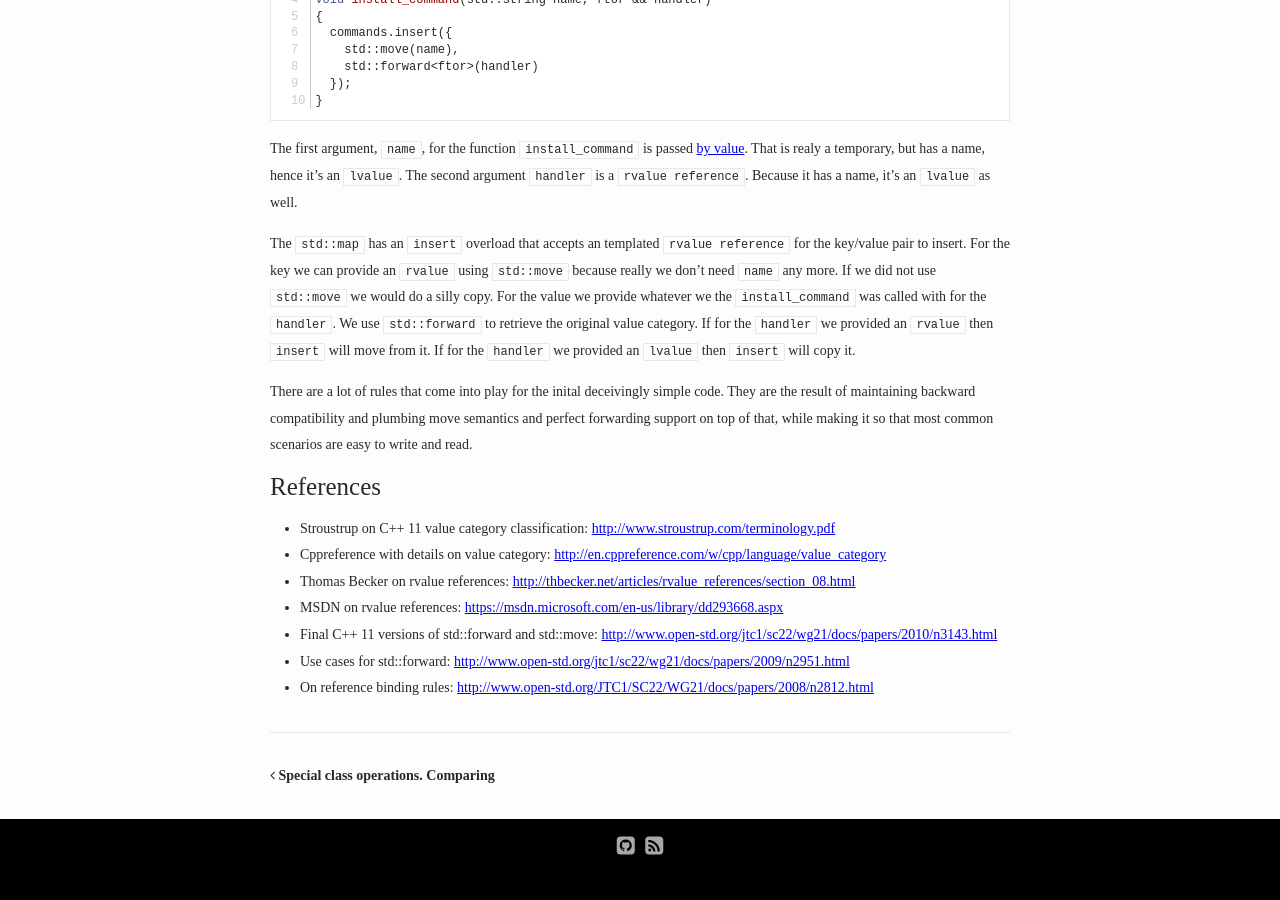
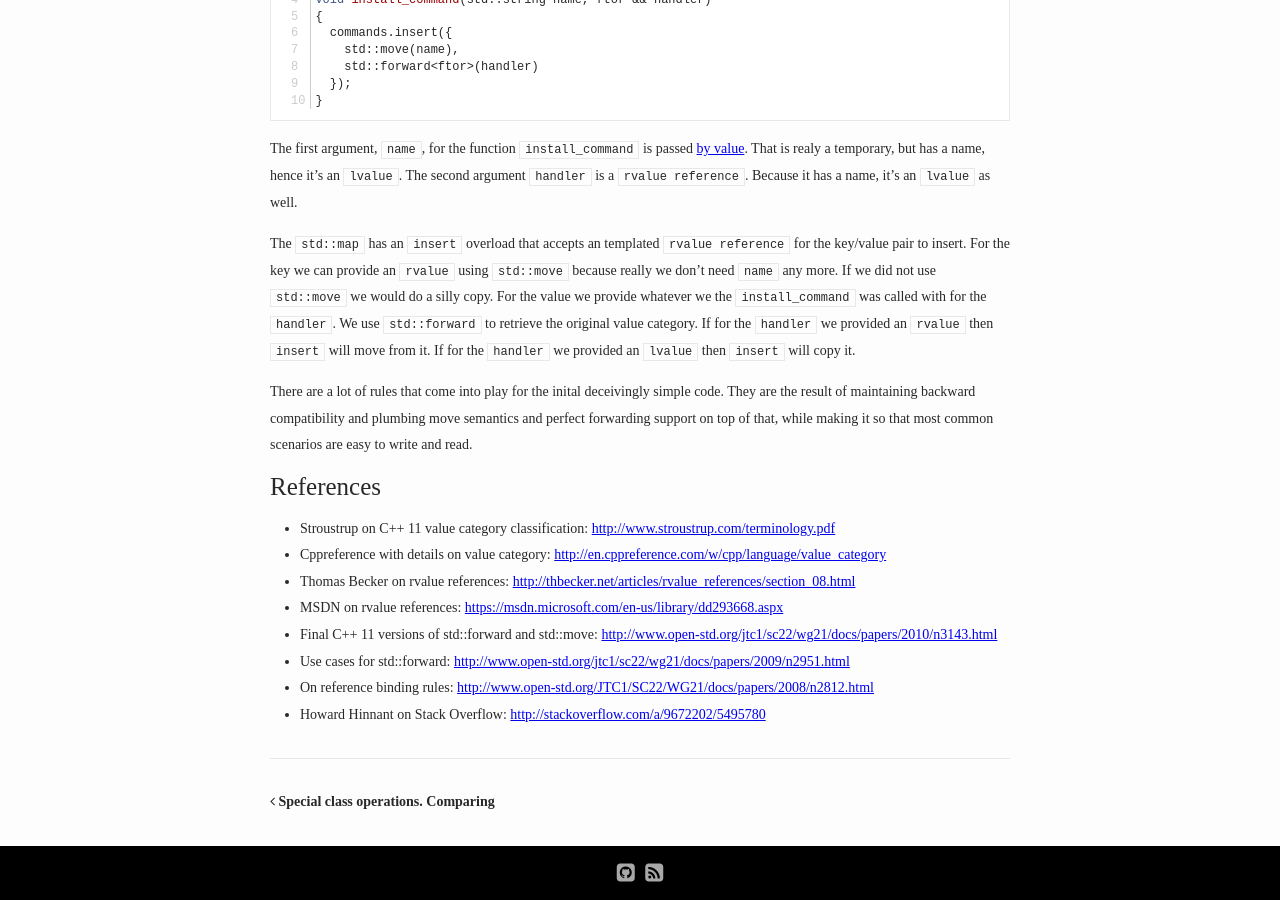
Before and after one commit to bajamircea/bajamircea.github.io, a Jekyll site: the page built from _posts/2016-04-07-move-forward.markdown, in a window 1280 px wide and 900 px high, scrolled down 7498 px. Built offline with Jekyll 4.4.1, drawn with Linux system fonts in a browser that asks for light colours; nearby versions of some CDN libraries; before the commit the page ends 8372 px from its top, so only the background shows below that.

Commit message:
Reference

```diff
--- a/_posts/2016-04-07-move-forward.markdown
+++ b/_posts/2016-04-07-move-forward.markdown
@@ -460,6 +460,8 @@ so that most common scenarios are easy to write and read.
   [http://www.open-std.org/jtc1/sc22/wg21/docs/papers/2009/n2951.html][n2951]
 - On reference binding rules:
   [http://www.open-std.org/JTC1/SC22/WG21/docs/papers/2008/n2812.html][n2812]
+- Howard Hinnant on Stack Overflow:
+  [http://stackoverflow.com/a/9672202/5495780][so-hh]
 
 [n4543]: http://www.open-std.org/jtc1/sc22/wg21/docs/papers/2015/n4543.pdf
 [value-category-hist]: http://www.stroustrup.com/terminology.pdf
```
Also changed, not shown: other parts of _posts/2016-04-07-move-forward.markdown (+1 -0 lines).
